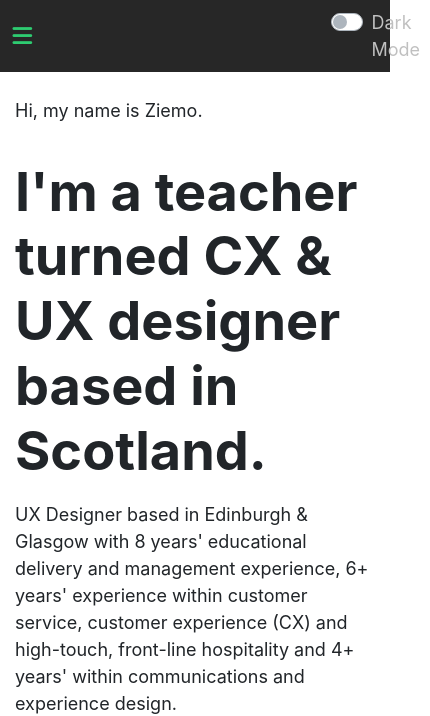
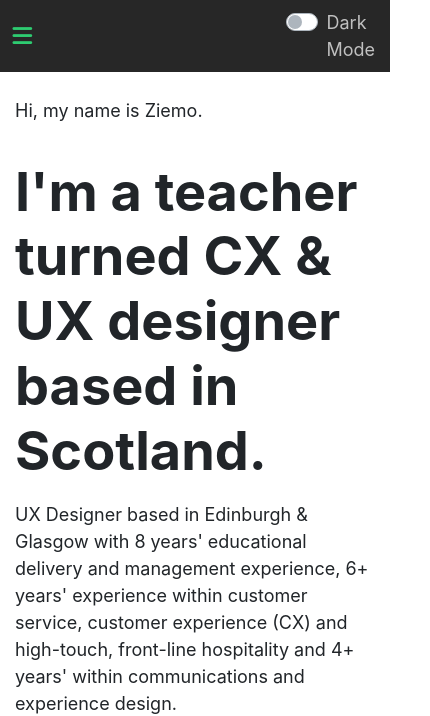
Before and after one commit to kablemo/darkmode, a website: page index.html in a window 390 px wide. Shown: the top 716 px of the page, 430 px wide, since content can reach past the window. Drawn offline with nearby package versions, Linux system fonts and the light colour scheme.

Commit message:
Update styles.css

```diff
--- a/styles.css
+++ b/styles.css
@@ -104,7 +104,7 @@ h1 {
 .dark-mode-mobile {
 	display: flex;
 	justify-content: flex-end;
-	margin-left: 45px;
+	margin-left: 0px;
 }
 
 #jumbotron-column-left {
```
